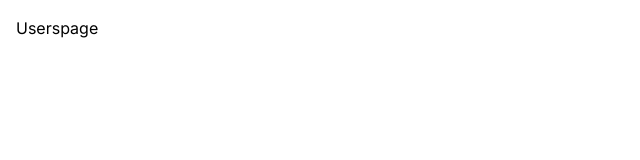
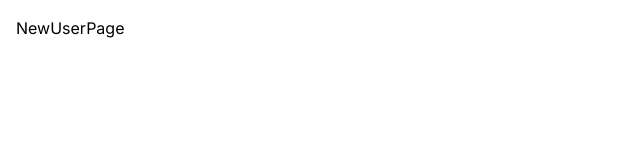
Before and after one commit to RiniJ7/nextjs-ts-tutorial, a Next.js app: page /users/new in a window 1280 px wide. Shown: the top 160 px of the page, without its empty margins (0-640 px from the left). Built offline with nearby package versions, Linux system fonts and the light colour scheme.

Commit message:
about route created

```diff
--- /dev/null
+++ b/app/about/page.tsx
@@ -0,0 +1,9 @@
+import React from 'react'
+
+const AboutMe = () => {
+  return (
+    <div>AboutMe</div>
+  )
+}
+
+export default AboutMe
--- a/app/users/new/page.tsx
+++ b/app/users/new/page.tsx
@@ -1,9 +1,9 @@
 import React from 'react'
 
-const Userspage = () => {
+const NewUserPage = () => {
   return (
-    <div>Userspage</div>
+    <div>NewUserPage</div>
   )
 }
 
-export default Userspage
+export default NewUserPage
```
